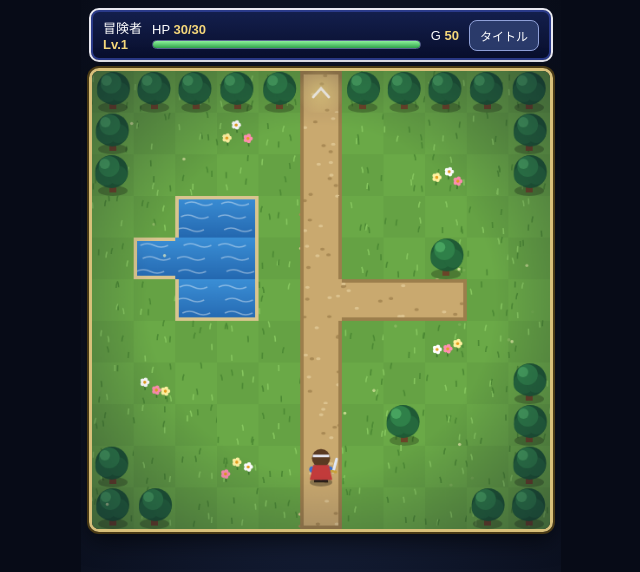
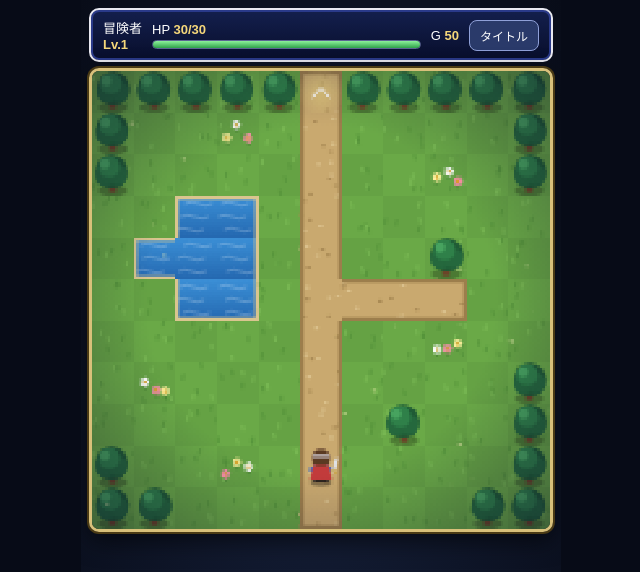
Before and after one commit to Mickey3t/isekai-rpg, a plain HTML site: page index.html in a window 1280 px wide. Both pictures are taken after a click on the button "冒 険 を は じ め る". Shown: the top 572 px of the page, 319-959 px from the left. Drawn offline with Linux system fonts and the light colour scheme.

Commit message:
Enhance cv element with image rendering and size adjustments
Added image rendering properties to the cv element and adjusted canvas dimensions for better display.

```diff
--- a/index.html
+++ b/index.html
@@ -46,7 +46,21 @@ html,body{margin:0;height:100%;background:#070b17;color:#fff;overflow:hidden;ove
 .menu{padding:6px 10px;font-size:12px;color:#fff;background:#2a3a6a;border:1px solid #8fa0d8;border-radius:8px;font-family:inherit}
 #stage{position:relative;width:calc(100% - 16px);margin:0 8px;aspect-ratio:1;border:3px solid #d8c07a;border-radius:10px;overflow:hidden;
   box-shadow:0 0 0 2px #4a3a14,0 8px 24px rgba(0,0,0,.6)}
-#cv{width:100%;height:100%;display:block;touch-action:none}
+#cv{
+
+  width:100%;
+
+  height:100%;
+
+  display:block;
+
+  touch-action:none;
+
+  image-rendering:pixelated;
+
+  image-rendering:crisp-edges;
+
+}
 #banner{position:absolute;top:12px;left:0;right:0;text-align:center;font-size:20px;letter-spacing:.25em;font-weight:700;
   text-shadow:0 2px 6px #000,0 0 14px rgba(255,220,120,.7);opacity:0;pointer-events:none}
 #banner.show{animation:ban 2.6s ease}
@@ -145,7 +159,7 @@ const KEY="elderia_save_v1";
 /* ================= 状態 ================= */
 const cv=document.getElementById("cv"),ctx=cv.getContext("2d");
 const dpr=Math.min(window.devicePixelRatio||1,2);
-cv.width=cv.height=S*dpr;
+cv.width=cv.height=(S/3)*dpr;
 let mv=null,dlg=null,held=null,running=false,last=0,fade={s:null,a:0,to:null},steps=0;
 const keys=new Set();
 const $=id=>document.getElementById(id);
@@ -277,7 +291,7 @@ function person(x,y,dir,p,bob,sw){
 const fl=Array.from({length:18},(_,i)=>({x:hs(i,1)*S,y:hs(i,2)*S,s:.5+hs(i,3),p:hs(i,4)*6}));
 let vig=null;
 function render(t){
- ctx.setTransform(dpr,0,0,dpr,0,0);
+ctx.setTransform(dpr/3,0,0,dpr/3,0,0);
  const rows=maps[P.area].rows;
  for(let r=0;r<N;r++)for(let c=0;c<N;c++){ctx.save();ctx.translate(c*T,r*T);drawTile(rows[r][c],c,r,t);ctx.restore()}
  let px=P.x*T,py=P.y*T,bob=Math.sin(t/450)*.8,sw=0;
```
